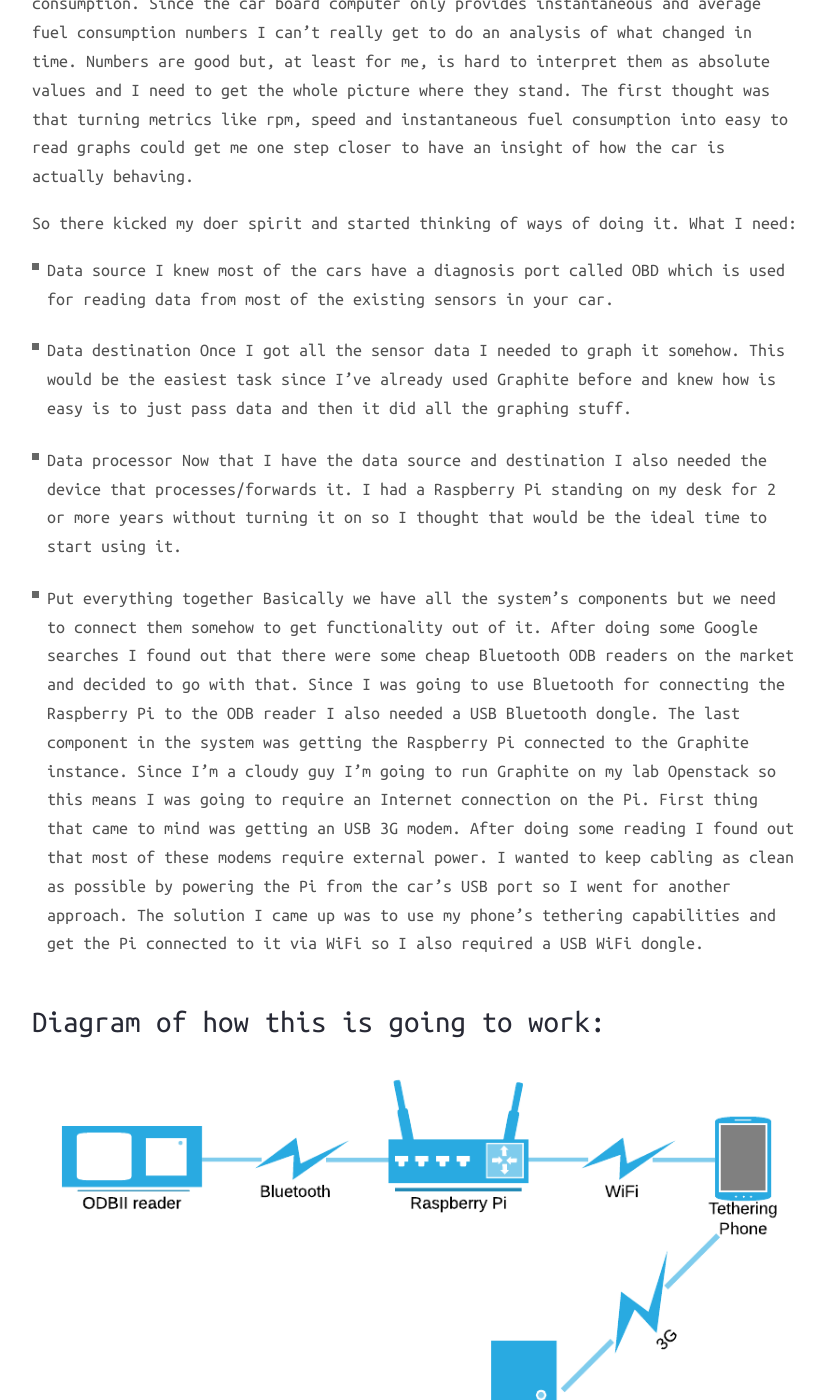
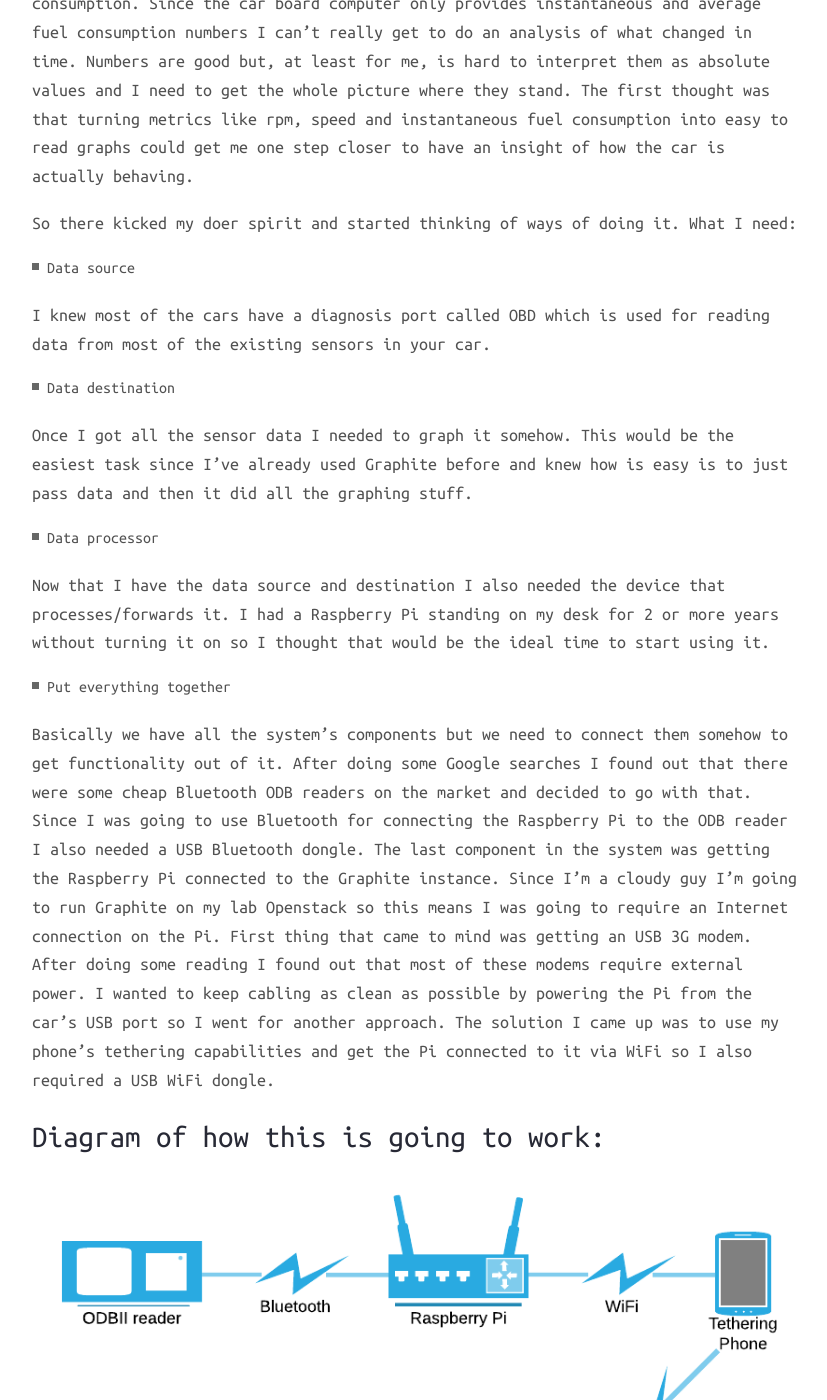
Before and after one commit to mcornea/mcornea.github.io, a Jekyll site: the page built from _posts/2015-04-19-graphing-car-metrics-into-the-cloud-with-raspberry-pi.markdown, in a window 1280 px wide and 1400 px high, scrolled down 752 px. Shown: the whole window, without its empty margins (224-1051 px from the left). Built offline with Jekyll 4.4.1, drawn with Linux system fonts in a browser that asks for light colours; nearby versions of some CDN libraries; some of the changed text lies outside the part shown.

Commit message:
added spaces and change image size

```diff
--- a/_posts/2015-04-19-graphing-car-metrics-into-the-cloud-with-raspberry-pi.markdown
+++ b/_posts/2015-04-19-graphing-car-metrics-into-the-cloud-with-raspberry-pi.markdown
@@ -18,20 +18,24 @@ I've recently changed my car's stock air filter with a performance one which rea
 So there kicked my doer spirit and started thinking of ways of doing it. What I need:
 
 - Data source
+
 I knew most of the cars have a diagnosis port called OBD which is used for reading data from most of the existing sensors in your car.
 
 - Data destination
+
 Once I got all the sensor data I needed to graph it somehow. This would be the easiest task since I've already used Graphite before and knew how is easy is to just pass data and then it did all the graphing stuff.
 
 - Data processor
+
 Now that I have the data source and destination I also needed the device that processes/forwards it. I had a Raspberry Pi standing on my desk for 2 or more years without turning it on so I thought that would be the ideal time to start using it.
 
 - Put everything together
+
 Basically we have all the system's components but we need to connect them somehow to get functionality out of it. After doing some Google searches I found out that there were some cheap Bluetooth ODB readers on the market and decided to go with that. Since I was going to use Bluetooth for connecting the Raspberry Pi to the ODB reader I also needed a USB Bluetooth dongle.
 The last component in the system was getting the Raspberry Pi connected to the Graphite instance. Since I'm a cloudy guy I'm going to run Graphite on my lab Openstack so this means I was going to require an Internet connection on the Pi. First thing that came to mind was getting an USB 3G modem. After doing some reading I found out that most of these modems require external power. I wanted to keep cabling as clean as possible by powering the Pi from the car's USB port so I went for another approach. The solution I came up was to use my phone's tethering capabilities and get the Pi connected to it via WiFi so I also required a USB WiFi dongle.
 
 ## Diagram of how this is going to work:
-<a href="{{'assets/static/car_odb.png' | prepend: site.baseurl | prepend: site.url }}"><img src="{{'assets/static/car_odb.png' | prepend: site.baseurl | prepend: site.url }}" alt="Car ODB" width="1167" height="657"/></a>
+<a href="{{'assets/static/car_odb.png' | prepend: site.baseurl | prepend: site.url }}"><img src="{{'assets/static/car_odb.png' | prepend: site.baseurl | prepend: site.url }}" alt="Car ODB" width="800" height="600"/></a>
 
 ## Bill of materials:
 
@@ -56,9 +60,11 @@ The last component in the system was getting the Raspberry Pi connected to the G
 1. Connect the OBDII reader to your car
 2. Log in by SSH to the Pi
 3. Discover the ODBII mac address or read it from the case:
+{% highlight bash %}
 hcitool scan
-
-
+Scanning ...
+00:0D:18:00:00:01 OBDII
+{% endhighlight %}
 4. Add the MAC address to the Bluetooth conf file.
 {% highlight bash %}
 cat /etc/bluetooth/rfcomm.conf
@@ -69,9 +75,7 @@ rfcomm99 {
        comment "ELM327 based OBD II test tool";
    }
 {% endhighlight %}
-
 5. Write init script that will manage the Bluetooth connection through the /dev/rfcomm99 device.
-
 {% highlight bash %}
 cat /etc/init.d/elm327
 #!/bin/bash
@@ -106,20 +110,15 @@ Usage:
 EOF
 esac
 {% endhighlight %}
-
 6. Create the device by running the init script
-
 {% highlight bash %}
 sudo /etc/init.d/elm327 start
 {% endhighlight %}
-
 7. Install obd python module via pip
 {% highlight bash %}
 sudo pip install obd
 {% endhighlight %}
-
 8. Write a script that reads sensor values and sends them to the graphite instance:
-
 {% highlight python %}
 import platform
 import socket
@@ -163,7 +162,5 @@ if __name__ == '__main__':
         send_msg(message)
         time.sleep(DELAY)
 {% endhighlight %}
-
 9. Run the script and you should start seeing the metrics graphed by Graphite. I'm using Grafana as a Graphite frontend and here's how they look like:
-
 <a href="{{'assets/static/car_stats.png' | prepend: site.baseurl | prepend: site.url }}"><img src="{{'assets/static/car_stats.png' | prepend: site.baseurl | prepend: site.url }}" alt="Car Stats" width="1167" height="657"/></a>
```
